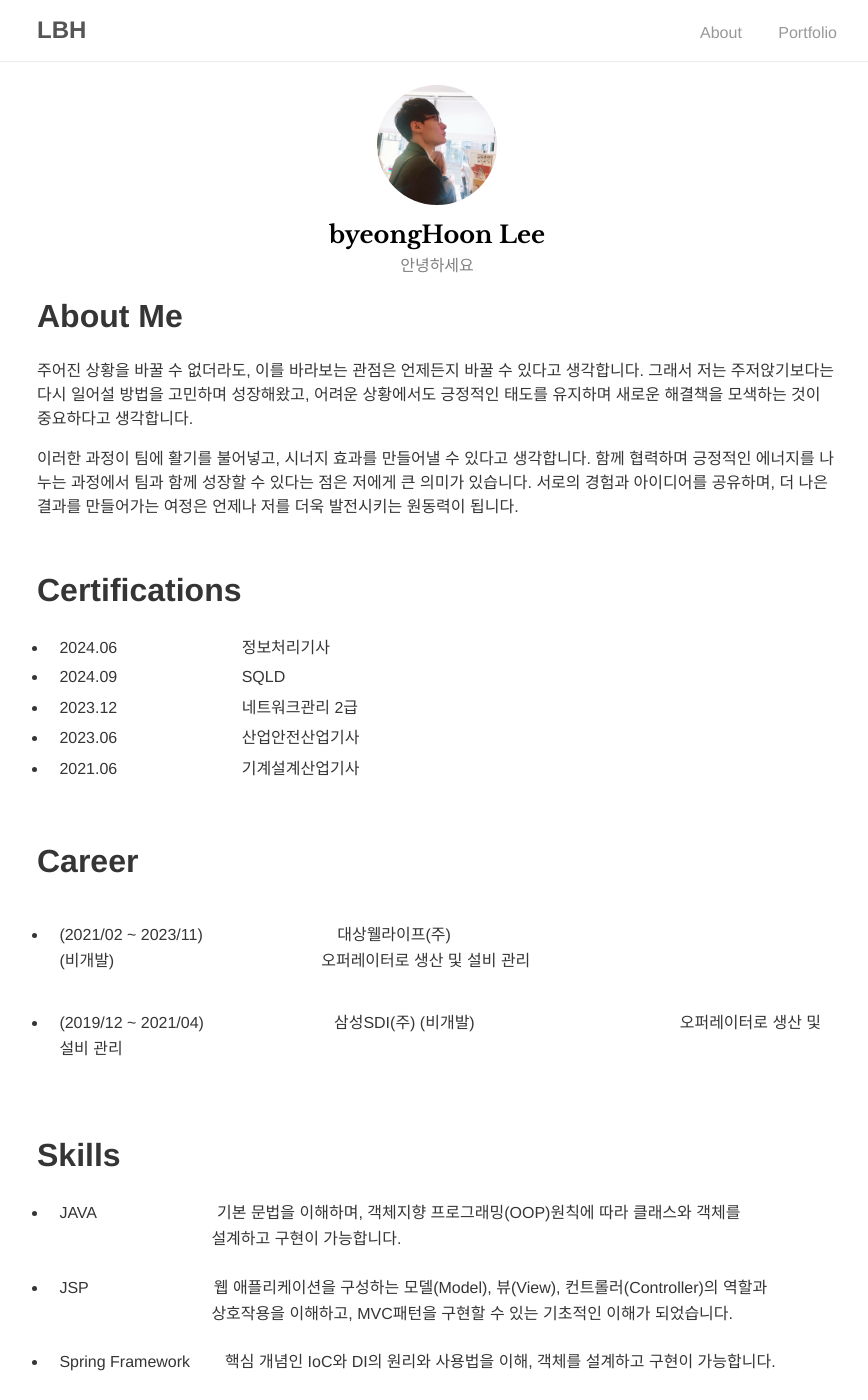
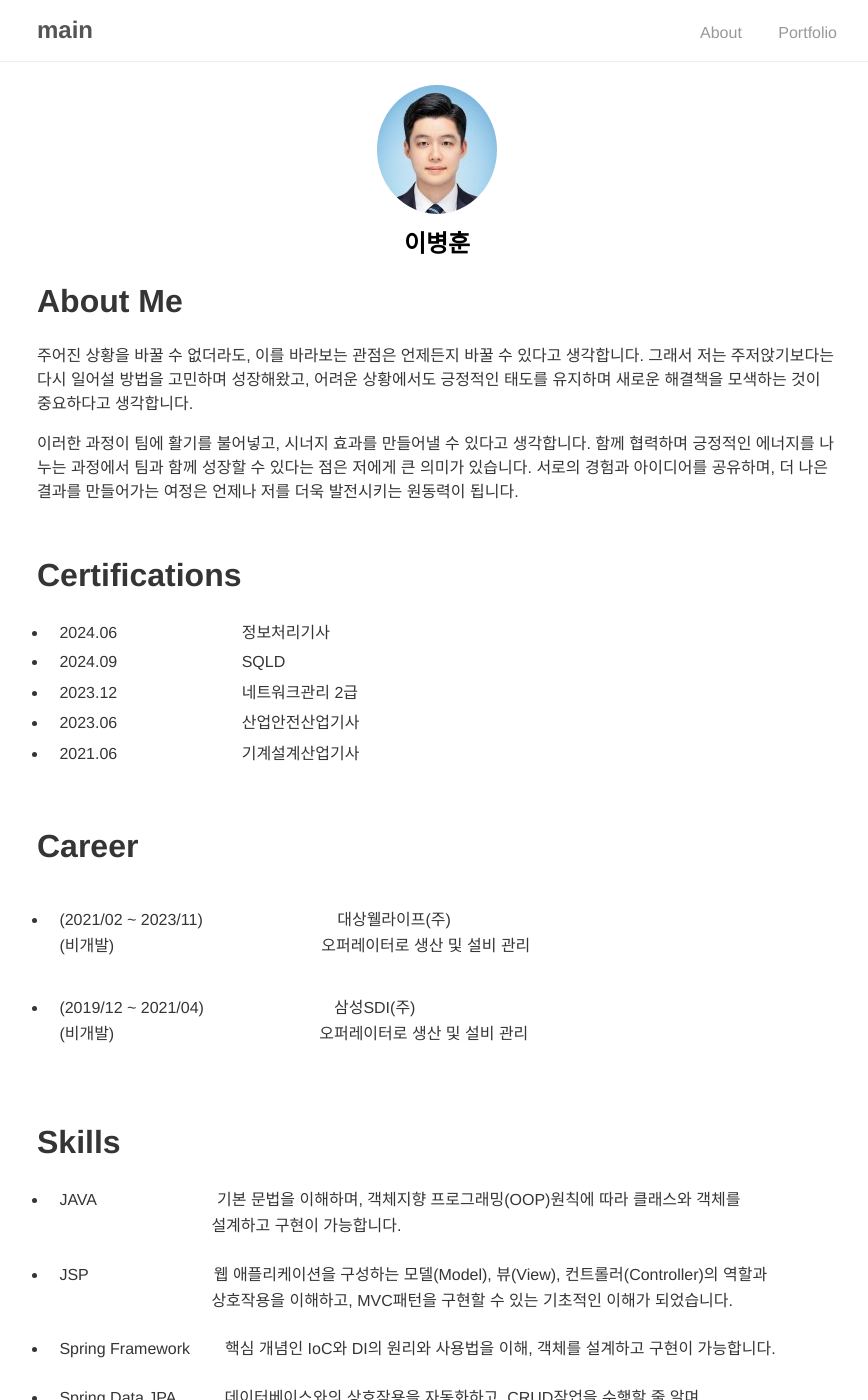
Before and after one commit to qudgns8883/qudgns8883.github.io, a Jekyll site: the page built from index.md, in a window 1280 px wide and 1400 px high. Shown: the whole window, without its empty margins (203-1071 px from the left). Built offline with Jekyll 4.4.1, drawn with Linux system fonts in a browser that asks for light colours; our own code applies the rules of GitHub Pages for plain Markdown files; some of the changed text lies outside the part shown.

Commit message:
no message

```diff
--- a/_config.yml
+++ b/_config.yml
@@ -1,13 +1,13 @@
 # Site settings
-title: LBH
+title: main
 baseurl: ""
 url: "https://qudgns8883.github.io"
 google_analytics: # Tracking ID, e.g. "UA-000000-01"
 
 # Author
 author:
-  name: byeongHoon Lee
-  desc: 안녕하세요
+  name: 이병훈
+  desc:
   email: qudgns8882@naver.com
   selfie: assets/img/profile.jpg
 
```
Also changed, not shown: index.md (+1 -0 lines), assets/img/profile.jpg, 6 other files.
